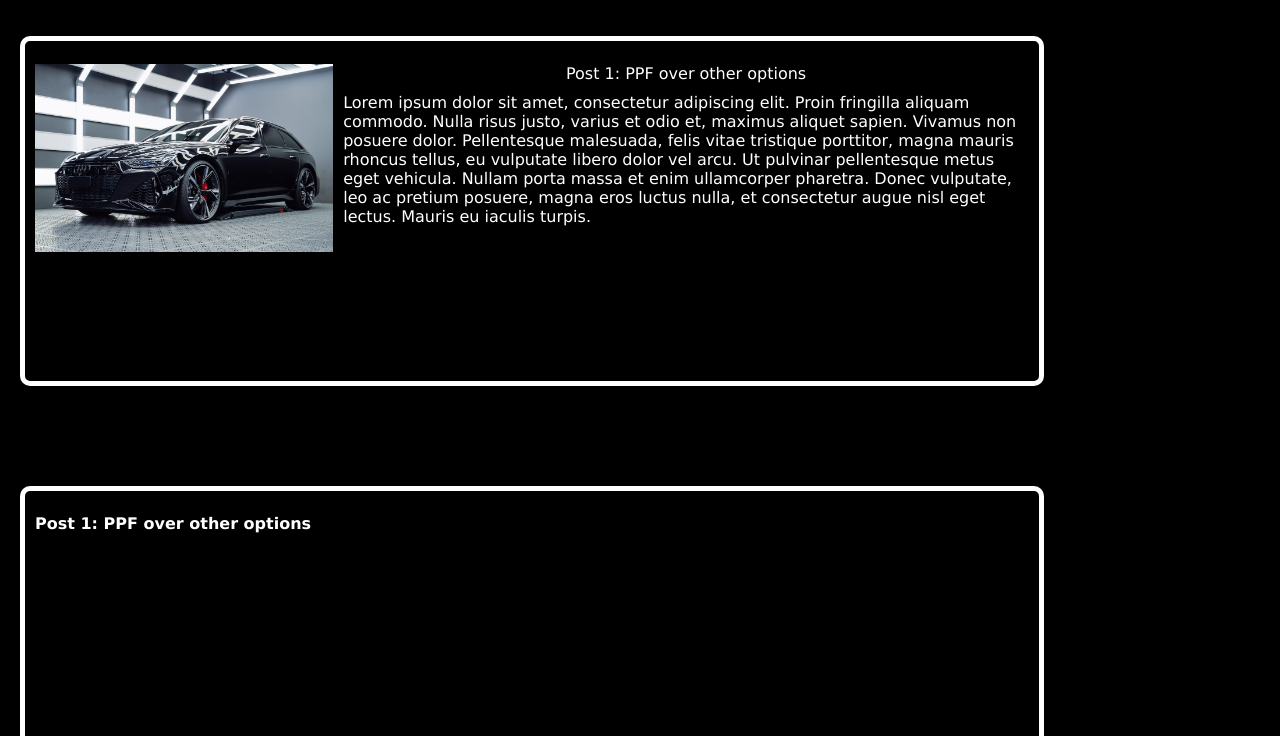
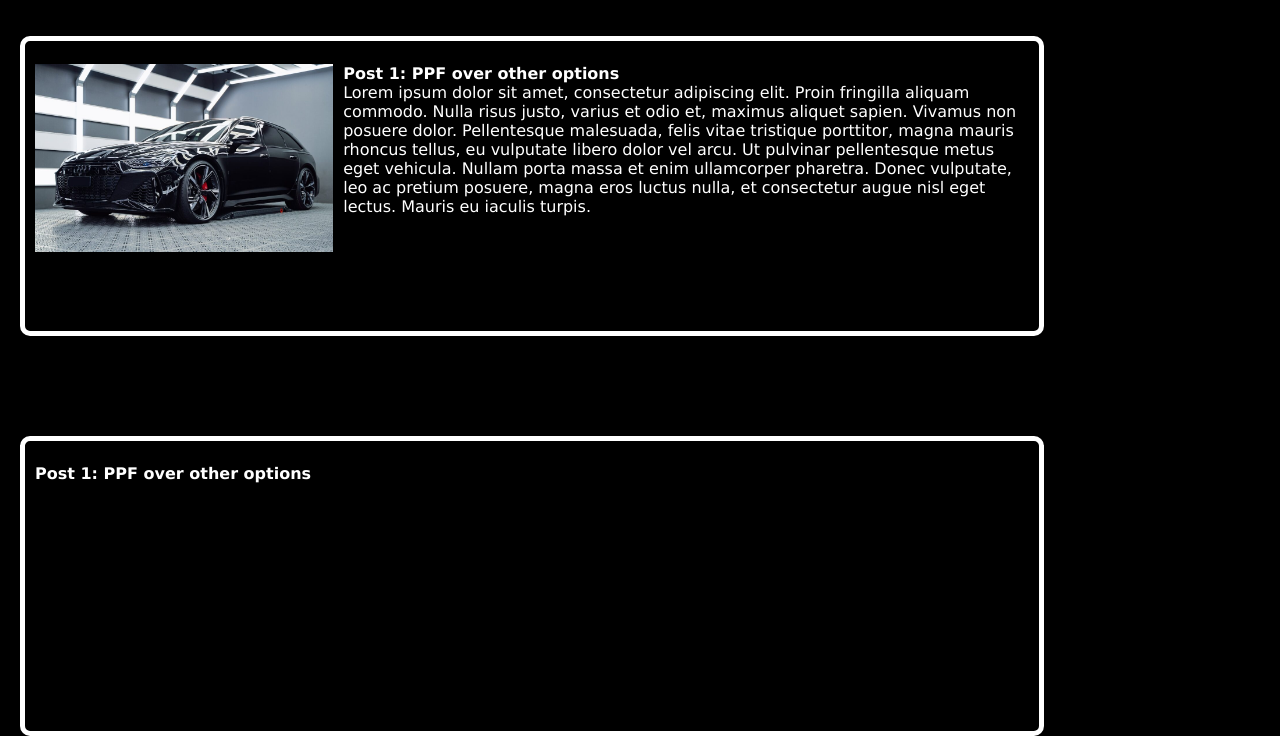
Before and after one commit to omchunamari/seamlessfilms, a website: page client/blog.html in a window 1280 px wide. Shown: the part 64-800 px from the top of the page. Drawn offline with nearby package versions, Linux system fonts and the light colour scheme.

Commit message:
commit restore

```diff
--- a/client/blog.html
+++ b/client/blog.html
@@ -4,7 +4,6 @@
 <head>
     <meta charset="UTF-8">
     <meta name="viewport" content="width=device-width, initial-scale=1.0">
-    <title>Blog</title>
     <title>Seamless Films</title>
     <link rel="stylesheet" href="./style.css" type="text/css">
     <link rel="shortcut icon" href="favicon/favicon.ico" type="image/x-icon">
@@ -49,11 +48,9 @@
     <div class="par">
     <div class="blog">
         <div class="post1">
-
-            <div style="text-align: center;">Post 1: PPF over other options
+            <b style="text-align: center;">Post 1: PPF over other options</b>
             <img src="./ppf images/clear.jpg" alt="" height="30%" width="30%" class="img-blog1">
-            <p style="text-align: left; margin-top:10px;">Lorem ipsum dolor sit amet, consectetur adipiscing elit. Proin fringilla aliquam commodo. Nulla risus justo, varius et odio et, maximus aliquet sapien. Vivamus non posuere dolor. Pellentesque malesuada, felis vitae tristique porttitor, magna mauris rhoncus tellus, eu vulputate libero dolor vel arcu. Ut pulvinar pellentesque metus eget vehicula. Nullam porta massa et enim ullamcorper pharetra. Donec vulputate, leo ac pretium posuere, magna eros luctus nulla, et consectetur augue nisl eget lectus. Mauris eu iaculis turpis.</p>
-        </div>
+            <p>Lorem ipsum dolor sit amet, consectetur adipiscing elit. Proin fringilla aliquam commodo. Nulla risus justo, varius et odio et, maximus aliquet sapien. Vivamus non posuere dolor. Pellentesque malesuada, felis vitae tristique porttitor, magna mauris rhoncus tellus, eu vulputate libero dolor vel arcu. Ut pulvinar pellentesque metus eget vehicula. Nullam porta massa et enim ullamcorper pharetra. Donec vulputate, leo ac pretium posuere, magna eros luctus nulla, et consectetur augue nisl eget lectus. Mauris eu iaculis turpis.</p>
 
 
         </div>
--- a/client/style.css
+++ b/client/style.css
@@ -736,7 +736,7 @@ footer{
     justify-content: center;
 
     width: 80%;
-    height: 350px;
+    height: 300px;
     border: 5px solid white;
     border-radius: 10px;
 
```
